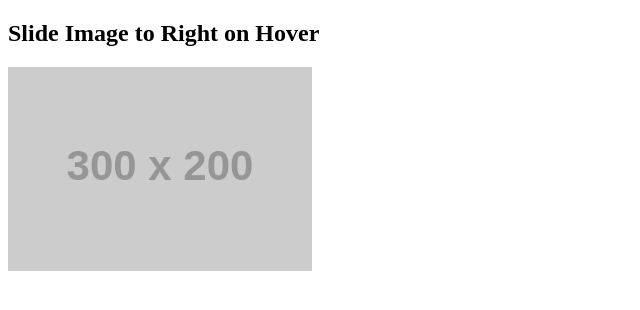
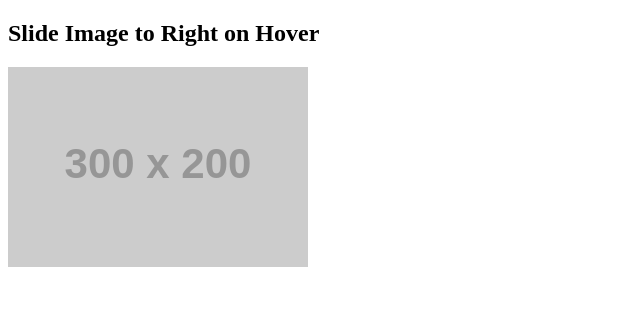
Before and after one commit to MRVAPORWAVE25/test, a plain HTML site: page index.html in a window 1280 px wide. Shown: the full height of the page, 0-640 px from the left. Drawn offline with Linux system fonts and the light colour scheme; placeholder pictures from the web are drawn by us.

Commit message:
Update index.html

```diff
--- a/index.html
+++ b/index.html
@@ -9,7 +9,7 @@
   .image-container {
     width: 300px;           /* Code review comment -> Consider making this width responsive using percentages or max-width for better adaptability on different screen sizes */
     overflow: hidden;       /* Code review comment -> Good use of overflow hidden to prevent image overflow during slide */
-    border: 2px solid #ccc; /* Code review comment -> Optional styling; could be moved to a theme or class for reusability */
+    border: 0px solid #ccc; /* Code review comment -> Optional styling; could be moved to a theme or class for reusability */
   }
 
   /* Image styling */
```
